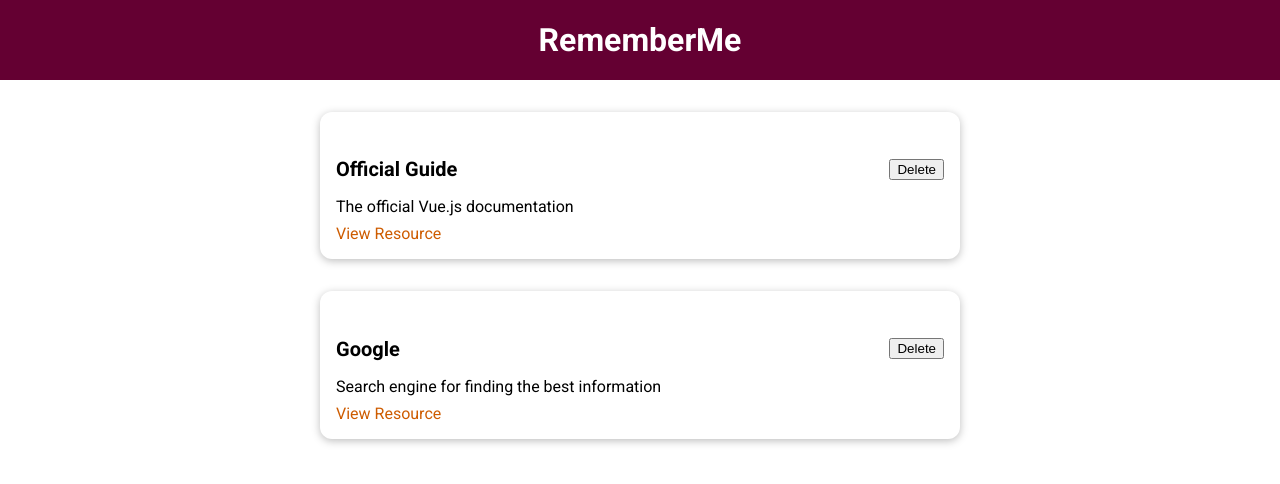
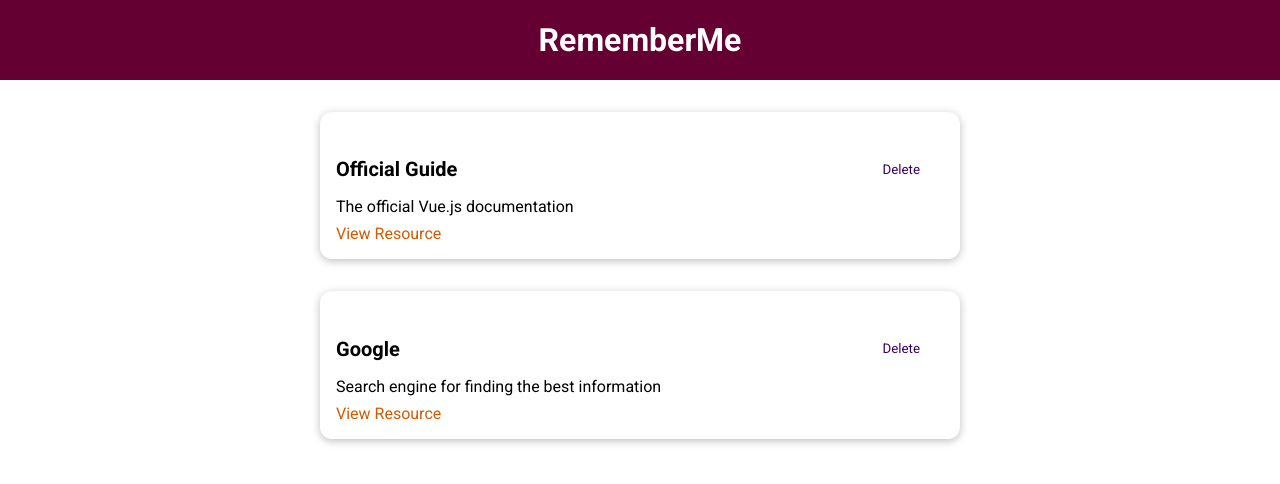
Before and after one commit to castrosanabriajohn/vue-project-section10, a Vue app: page / in a window 1280 px wide. Shown: the top 484 px of the page. Built offline with nearby package versions, Linux system fonts and the light colour scheme.

Commit message:
Adding a base button cmp

```diff
--- /dev/null
+++ b/src/components/common/BaseButton.vue
@@ -0,0 +1,39 @@
+<template>
+  <button :type="type" :class="mode">
+    <slot></slot>
+  </button>
+</template>
+
+<script>
+export default {
+  props: ['type', 'mode'],
+};
+</script>
+
+<style scope>
+button {
+  padding: 0.75rem 1.5rem;
+  font-family: inherit;
+  background-color: #3a0061;
+  border: 1px solid #3a0061;
+  color: white;
+  cursor: pointer;
+}
+
+button:hover,
+button:active {
+  background-color: #270041;
+  border-color: #270041;
+}
+
+.flat {
+  background-color: transparent;
+  color: #3a0061;
+  border: none;
+}
+
+.flat:hover,
+.flat:active {
+  background-color: #edd2ff;
+}
+</style>
--- a/src/components/resources/Resource.vue
+++ b/src/components/resources/Resource.vue
@@ -3,7 +3,7 @@
     <base-card>
       <header>
         <h3>{{ title }}</h3>
-        <button>Delete</button>
+        <base-button mode="flat">Delete</base-button>
       </header>
       <p>{{ description }}</p>
       <nav>
--- a/src/main.js
+++ b/src/main.js
@@ -1,7 +1,11 @@
 import { createApp } from 'vue';
 import App from './App.vue';
 import BaseCard from './components/common/BaseCard.vue';
+import BaseButton from './components/common/BaseButton.vue';
 
 const app = createApp(App);
+
 app.component('base-card', BaseCard);
+app.component('base-button', BaseButton);
+
 app.mount('#app');
```
